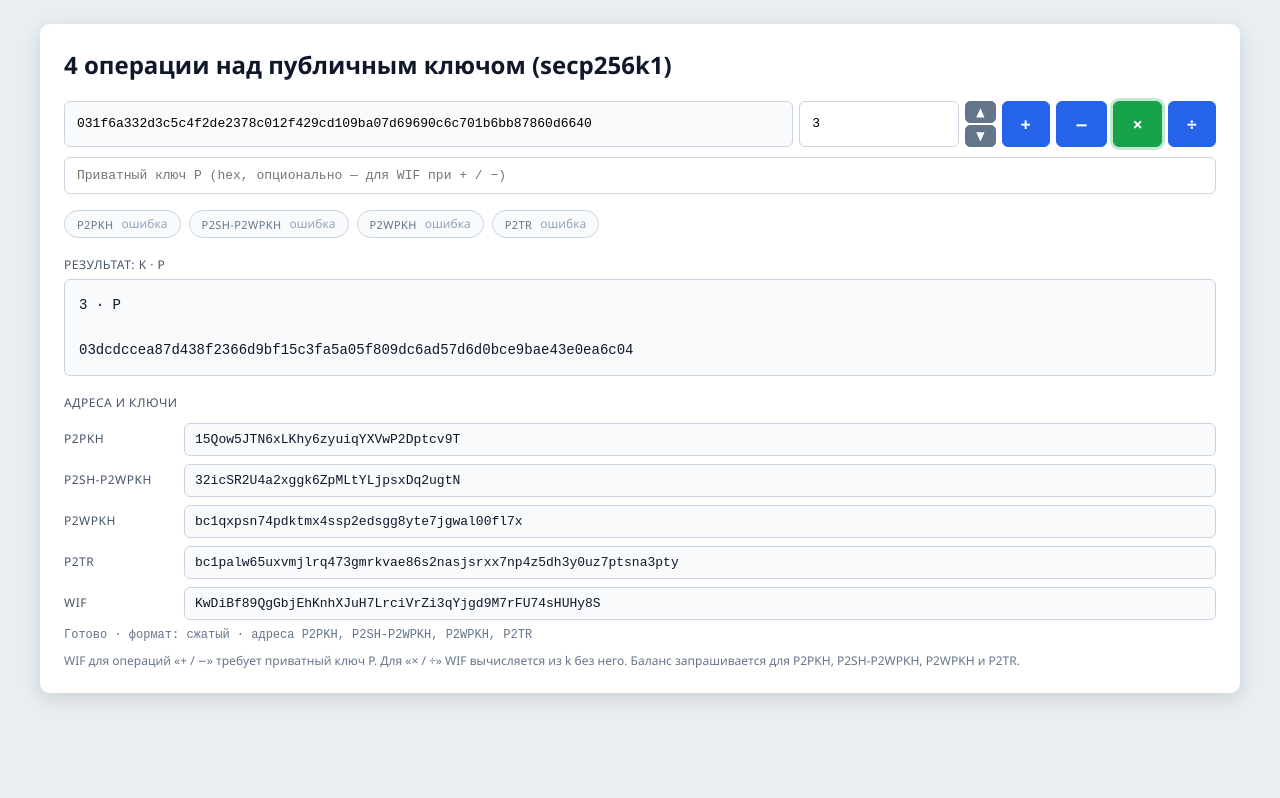
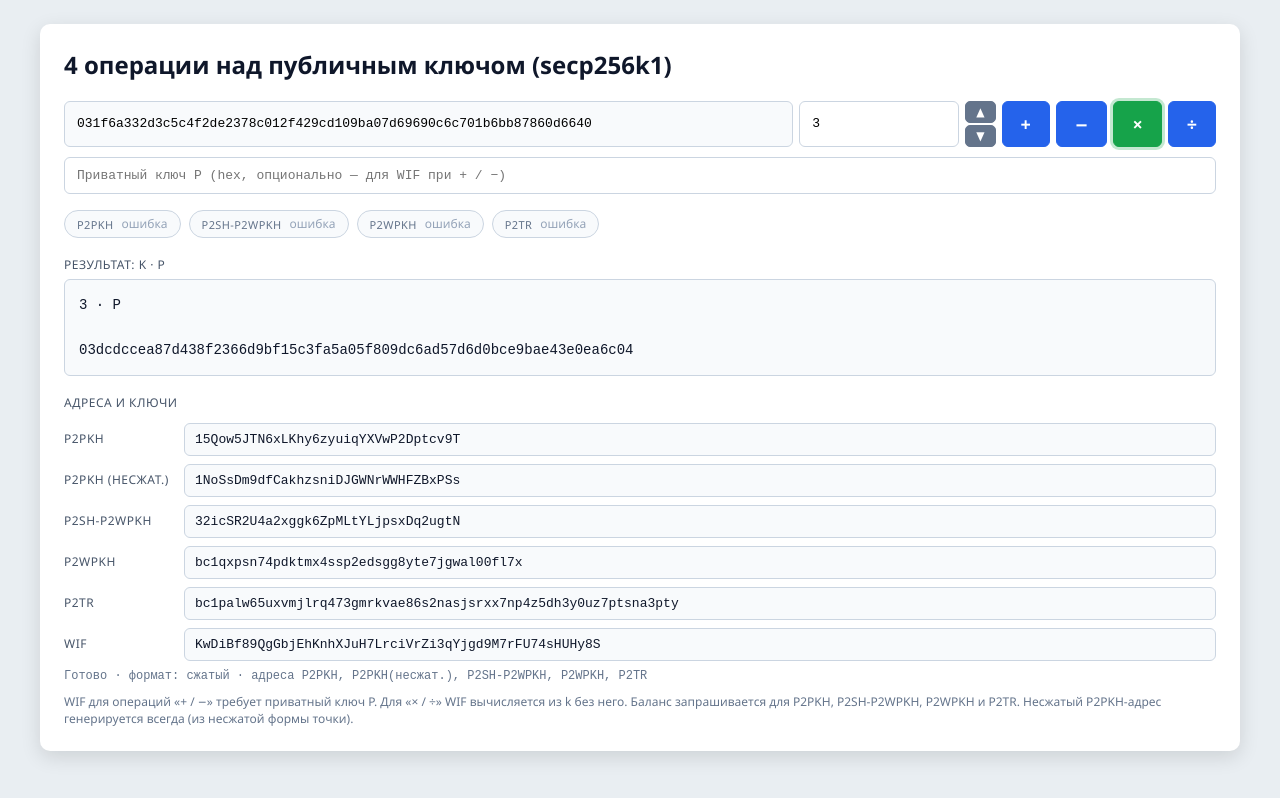
Before and after one commit to ero-chat/ero-chat.github.io, a plain HTML site: page 20.html in a window 1280 px wide. Drawn offline with Linux system fonts and the light colour scheme; no server answers.

Commit message:
Add files via upload

```diff
--- a/20.html
+++ b/20.html
@@ -31,7 +31,6 @@
   .extra .v { font-family: monospace; font-size: 13px; font-weight: 500; color: #0f172a; word-break: break-all; background: #f8fafc; border: 1px solid #cbd5e1; border-radius: 6px; padding: 8px 10px; flex: 1 1 400px; }
   .extra .v.empty { color: #94a3b8; font-weight: 400; }
 
-  /* Компактный горизонтальный блок балансов */
   .balance-strip {
     margin-top: 16px;
     display: flex;
@@ -108,7 +107,6 @@
     <input type="text" id="privkey-input" placeholder="Приватный ключ P (hex, опционально — для WIF при + / −)" />
   </div>
 
-  <!-- Компактный горизонтальный блок балансов -->
   <div class="balance-strip">
     <div class="balance-chip" id="chip-p2pkh">
       <span class="lbl">P2PKH</span>
@@ -140,6 +138,10 @@
       <div class="v empty" id="address-out">—</div>
     </div>
     <div class="row">
+      <div class="k">P2PKH (несжат.)</div>
+      <div class="v empty" id="addr-p2pkh-uncomp">—</div>
+    </div>
+    <div class="row">
       <div class="k">P2SH-P2WPKH</div>
       <div class="v empty" id="addr-p2sh">—</div>
     </div>
@@ -158,7 +160,7 @@
   </div>
 
   <div id="status" class="status"></div>
-  <div class="note">WIF для операций «+ / −» требует приватный ключ P. Для «× / ÷» WIF вычисляется из k без него. Баланс запрашивается для P2PKH, P2SH-P2WPKH, P2WPKH и P2TR.</div>
+  <div class="note">WIF для операций «+ / −» требует приватный ключ P. Для «× / ÷» WIF вычисляется из k без него. Баланс запрашивается для P2PKH, P2SH-P2WPKH, P2WPKH и P2TR. Несжатый P2PKH-адрес генерируется всегда (из несжатой формы точки).</div>
 </div>
 
 <script>
@@ -445,7 +447,7 @@
     return base58encode(buf);
   }
 
-  /* ---------- Bech32 / Bech32m (BIP-173 / BIP-350) ---------- */
+  /* ---------- Bech32 / Bech32m ---------- */
   var BECH32_CHARSET = "qpzry9x8gf2tvdw0s3jn54khce6mua7l";
   var BECH32_CONST = 1;
   var BECH32M_CONST = 0x2bc830a3;
@@ -567,19 +569,23 @@
     return base58check(payload);
   }
 
-  /* ---------- Balance check (Blockchain.com API) ---------- */
+  /* ---------- Balance check ---------- */
 async function checkBalance(address) {
   if (!address) return null;
-    var url = "https://blockchain.info/balance?active=" + encodeURIComponent(address) + "&cors=true";
+  var url = "https://explorer.apirone.com/api/address/" + encodeURIComponent(address);
   try {
     var response = await fetch(url);
-      if (!response.ok) throw new Error("HTTP " + response.status);
+    if (!response.ok) {
+      if (response.status === 404) return 0; // адрес не активирован
+      throw new Error("HTTP " + response.status);
+    }
     var data = await response.json();
-      var info = data[address];
-      if (!info) return 0;
-      return info.final_balance / 100000000;
+    var stats = data.chain_stats;
+    if (!stats) return 0;
+    var balanceSats = (stats.funded_txo_sum || 0) - (stats.spent_txo_sum || 0);
+    return balanceSats / 100000000; // конвертация в BTC
   } catch (e) {
-      console.warn("Не удалось получить баланс для " + address + ":", e.message);
+    console.warn("Не удалось получить баланс " + address + ":", e.message);
     return null;
   }
 }
@@ -598,11 +604,15 @@
       var ok4 = ripTest === "9c1185a5c5e9fc54612808977ee8f548b2258d31";
       var addrP2WPKH = pubkeyToP2WPKH(gCompressed);
       var ok5 = addrP2WPKH === "bc1qw508d6qejxtdg4y5r3zarvary0c5xw7kv8f3t4";
+      var gUncompressed = hexToBytes("0479BE667EF9DCBBAC55A06295CE870B07029BFCDB2DCE28D959F2815B16F81798483ADA7726A3C4655DA4FBFC0E1108A8FD17B448A68554199C47D08FFB10D4B8");
+      var addrP2PKHUncomp = pubkeyToP2PKH(gUncompressed);
+      var ok6 = addrP2PKHUncomp === "1EHNa6Q4Jz2uvNExL497mE43ikXhwF6kZm";
       console.log("[selftest] P2PKH(G):", addrP2PKH, ok1 ? "OK" : "FAIL");
       console.log("[selftest] P2WPKH(G):", addrP2WPKH, ok5 ? "OK" : "FAIL");
       console.log("[selftest] WIF(1):", wif, ok2 ? "OK" : "FAIL");
       console.log("[selftest] SHA-256(''):", shaTest, ok3 ? "OK" : "FAIL");
       console.log("[selftest] RIPEMD-160(''):", ripTest, ok4 ? "OK" : "FAIL");
+      console.log("[selftest] P2PKH uncompressed(G):", addrP2PKHUncomp, ok6 ? "OK" : "FAIL");
     } catch (e) { console.log("[selftest] error", e); }
   })();
 
@@ -617,6 +627,7 @@
   var labelEl  = document.getElementById("result-label");
 
   var addrP2PKHEl = document.getElementById("address-out");
+  var addrP2PKHUncompEl = document.getElementById("addr-p2pkh-uncomp");
   var addrP2SHEl  = document.getElementById("addr-p2sh");
   var addrP2WPKHEl= document.getElementById("addr-p2wpkh");
   var addrP2TREl  = document.getElementById("addr-p2tr");
@@ -658,7 +669,7 @@
   }
 
   function clearAll() {
-    setAddrEl(addrP2PKHEl, ""); setAddrEl(addrP2SHEl, ""); setAddrEl(addrP2WPKHEl, ""); setAddrEl(addrP2TREl, ""); setAddrEl(wifEl, "");
+    setAddrEl(addrP2PKHEl, ""); setAddrEl(addrP2PKHUncompEl, ""); setAddrEl(addrP2SHEl, ""); setAddrEl(addrP2WPKHEl, ""); setAddrEl(addrP2TREl, ""); setAddrEl(wifEl, "");
     setChip(chipP2PKH, balP2PKHEl, null);
     setChip(chipP2SH, balP2SHEl, null);
     setChip(chipP2WPKH, balP2WPKHEl, null);
@@ -745,12 +756,18 @@
 
       var outPubBytes = hexToBytes(outHex);
 
+      // Всегда генерируем несжатую форму публичного ключа для несжатого P2PKH
+      var outUncompressed = encodePoint(resPt, false);
+      var uncompressedBytes = hexToBytes(outUncompressed);
+
       var addrP2PKH = pubkeyToP2PKH(outPubBytes);
+      var addrP2PKHUncomp = pubkeyToP2PKH(uncompressedBytes);
       var addrP2SH  = pubkeyToP2SHP2WPKH(outPubBytes);
       var addrP2WPKH = pubkeyToP2WPKH(outPubBytes);
       var addrP2TR  = pubkeyToP2TR(outPubBytes);
 
       setAddrEl(addrP2PKHEl, addrP2PKH);
+      setAddrEl(addrP2PKHUncompEl, addrP2PKHUncomp);
       setAddrEl(addrP2SHEl, addrP2SH);
       setAddrEl(addrP2WPKHEl, addrP2WPKH);
       setAddrEl(addrP2TREl, addrP2TR);
@@ -761,7 +778,7 @@
         setAddrEl(wifEl, "");
       }
 
-      setStatus("Готово · формат: " + (compressed ? "сжатый" : "несжатый") + " · адреса P2PKH, P2SH-P2WPKH, P2WPKH, P2TR", false);
+      setStatus("Готово · формат: " + (compressed ? "сжатый" : "несжатый") + " · адреса P2PKH, P2PKH(несжат.), P2SH-P2WPKH, P2WPKH, P2TR", false);
 
       var reqId = ++balanceRequestId;
       setChip(chipP2PKH, balP2PKHEl, null);
```
Lines whose indentation alone changed are shown as unchanged.
